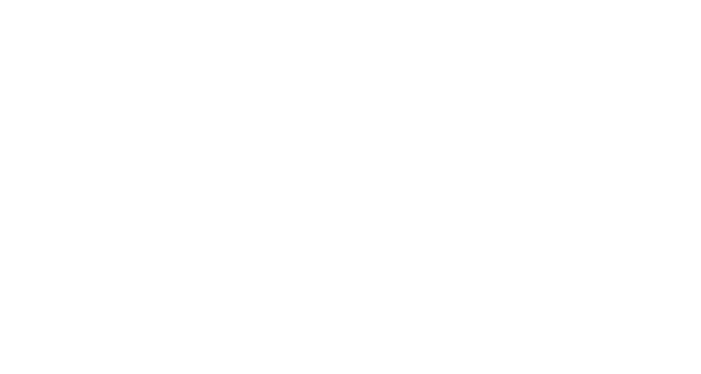
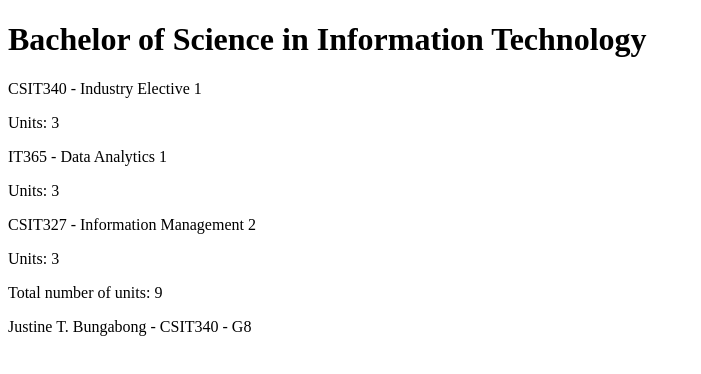
Before and after one commit to justinebungabong/CSIT340G8-Lab3-Bungabong, a React (Vite) app: page / in a window 1280 px wide. Shown: the top 374 px of the page, without its empty margins (0-701 px from the left). Built offline with nearby package versions, Linux system fonts and the light colour scheme.

Commit message:
1.1: course information step 1

```diff
--- a/src/App.jsx
+++ b/src/App.jsx
@@ -1,5 +1,41 @@
+const Footer = (props) => {
+  return (
+    <footer>
+      <p>
+        {props.studentName} - {props.courseCode} - {props.section}
+      </p>
+    </footer>
+  )
+}
 const App = () => {
-  return
+  const course = 'Bachelor of Science in Information Technology'
+  const part1 = 'CSIT340 - Industry Elective 1'
+  const units1 = 3
+  const part2 = 'IT365 - Data Analytics 1'
+  const units2 = 3
+  const part3 = 'CSIT327 - Information Management 2'
+  const units3 = 3
+  const studentName = 'Justine T. Bungabong'
+  const courseCode = 'CSIT340'
+  const section = 'G8'
 
+  return (
+    <div>
+      <h1>{course}</h1>
+      <p>{part1}</p>
+      <p>Units: {units1}</p>
+      <p>{part2}</p>
+      <p>Units: {units2}</p>
+      <p>{part3}</p>
+      <p>Units: {units3}</p>
+      <p>Total number of units: {units1 + units2 + units3}</p>
+      <Footer
+        studentName={studentName}
+        courseCode={courseCode}
+        section={section}
+      />
+    </div>
+  )
 }
+
 export default App
```
